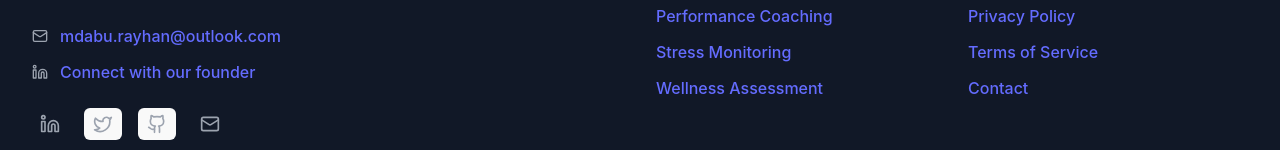
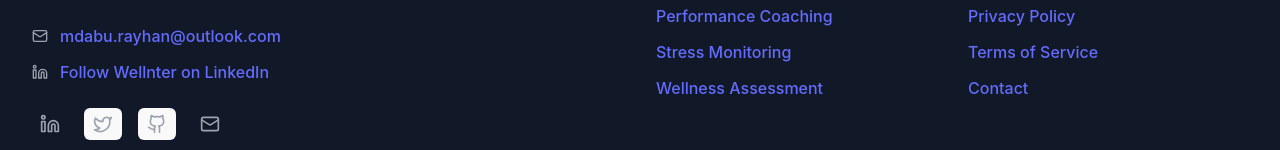
Before and after one commit to AbuRayhan71/Wellnter, a React (Vite) app: page / in a window 1280 px wide. Shown: the part 4712-4862 px from the top of the page. Built offline with nearby package versions, Linux system fonts and the light colour scheme; what groq-sdk would draw is missing.

Commit message:
Update LinkedIn link to correct Wellnter company page

```diff
--- a/src/components/Footer.tsx
+++ b/src/components/Footer.tsx
@@ -64,12 +64,12 @@ export function Footer() {
               <div className="flex items-center space-x-3 text-gray-400 text-sm sm:text-base">
                 <Linkedin className="w-4 h-4" />
                 <a
-                  href="https://www.linkedin.com/in/md-abu-rayhan-854b3b1a9/"
+                  href="https://www.linkedin.com/company/107561458/"
                   target="_blank"
                   rel="noopener noreferrer"
                   className="hover:text-white transition-colors"
                 >
-                  Connect with our founder
+                  Follow Wellnter on LinkedIn
                 </a>
               </div>
             </div>
@@ -82,7 +82,7 @@ export function Footer() {
                 className="text-gray-400 hover:text-white hover:bg-gray-800 p-2"
                 asChild
               >
-                <a href="https://www.linkedin.com/in/md-abu-rayhan-854b3b1a9/" target="_blank" rel="noopener noreferrer">
+                <a href="https://www.linkedin.com/company/107561458/" target="_blank" rel="noopener noreferrer">
                   <Linkedin className="w-5 h-5" />
                 </a>
               </Button>
```
